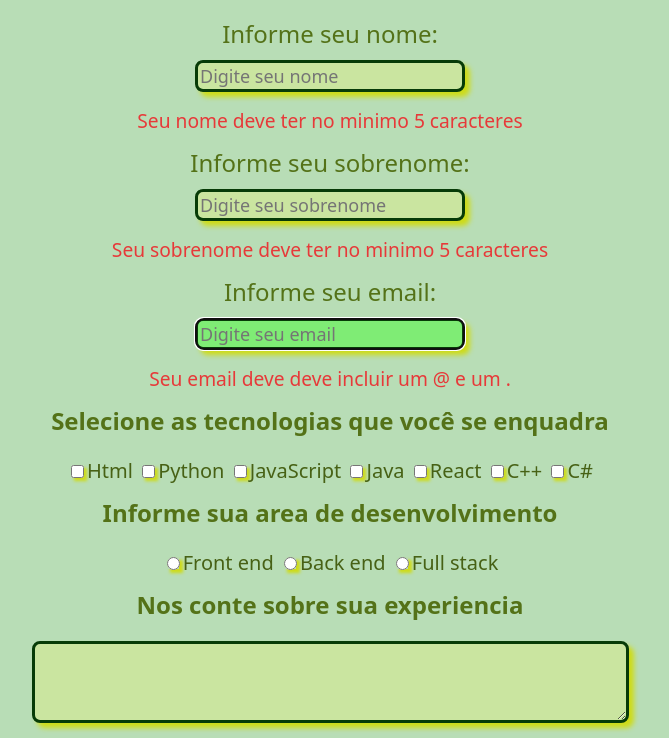
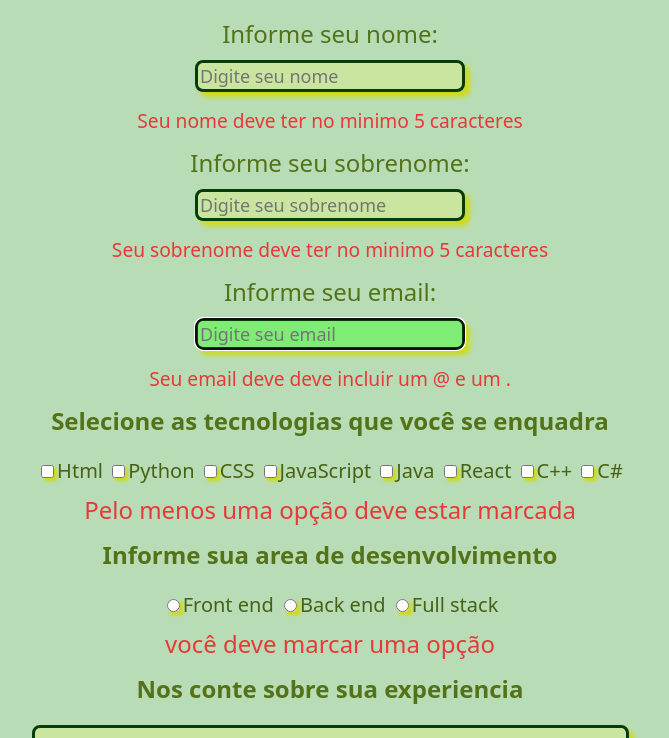
Before and after one commit to MazzegaDev/Formul-rio, a plain HTML site: page index.html in a window 1280 px wide. Both pictures are taken after a click on the button "Enviar formulario". Shown: the part 103-841 px from the top of the page, without its empty margins (310-979 px from the left). Drawn offline with Linux system fonts and the light colour scheme.

Commit message:
Finalização

```diff
--- a/index.html
+++ b/index.html
@@ -37,13 +37,15 @@
                 <h2>Selecione as tecnologias que você se enquadra</h2>
 
                 <div class="t">
-                    <input type="checkbox" value="Html" name="tec1">Html
-                    <input type="checkbox" value="Html" name="tec2">Python
-                    <input type="checkbox" value="JS" name="tec3">JavaScript
-                    <input type="checkbox" value="Java" name="tec4">Java
-                    <input type="checkbox" value="React" name="tec5">React
-                    <input type="checkbox" value="C++" name="tec6">C++
-                    <input type="checkbox" value="C#" name="tec6">C#
+                    <input type="checkbox" value="Html" name="tec">Html
+                    <input type="checkbox" value="Html" name="tec">Python
+                    <input type="checkbox" value="CSS" name="tec">CSS
+                    <input type="checkbox" value="JS" name="tec">JavaScript
+                    <input type="checkbox" value="Java" name="tec">Java
+                    <input type="checkbox" value="React" name="tec">React
+                    <input type="checkbox" value="C++" name="tec">C++
+                    <input type="checkbox" value="C#" name="tec">C#
+                    <span id="erro-check"></span>
                 </div>
 
                 <h2>Informe sua area de desenvolvimento</h2>
@@ -52,6 +54,7 @@
                     <input type="radio" name="area" value="front">Front end
                     <input type="radio" name="area" value="Back">Back end
                     <input type="radio" name="area" value="Full">Full stack
+                    <span id="erro-radio"></span>
                 </div>
 
                 <div>
--- a/mainJS.js
+++ b/mainJS.js
@@ -58,6 +58,52 @@ function EnviarForm(){
         erroEmail1.style.display = 'none';
     }
 
+    //check box
+    let check = document.getElementsByName('tec');
+    let erroCheck = document.getElementById('erro-check');
+    let estaChek = false;
+
+    //validação checkBox
+    for(let i=0; i<check.length; i++){
+        if(check[i].checked){
+            estaChek = true;
+        }
+    }
+
+    //verifica se esta marcado
+
+    if(estaChek == false){
+        erroCheck.style.display = 'flex';
+
+        erroCheck.innerText = 'Pelo menos uma opção deve estar marcada';
+
+        valido = false;
+    }else{
+        erroCheck.style.display = 'none';
+    }
+
+    //radio
+    let area = document.getElementsByName('area');
+    let erroRadio = document.getElementById('erro-radio');
+    let checkRadio = false;
+
+    //validação do radio
+    for(let i =0; i<area.length; i++){
+        if(area[i].checked){
+            checkRadio = true;
+        }
+    }
+
+    if(checkRadio == false){
+        erroRadio.style.display = 'flex';
+
+        erroRadio.innerText = 'você deve marcar uma opção';
+
+        valido = false;
+    }else{
+        erroRadio.style.display = 'none';
+    }
+
     if(valido){
         alert('Seu formulario foi enviado!, obrigado')
     }
```
